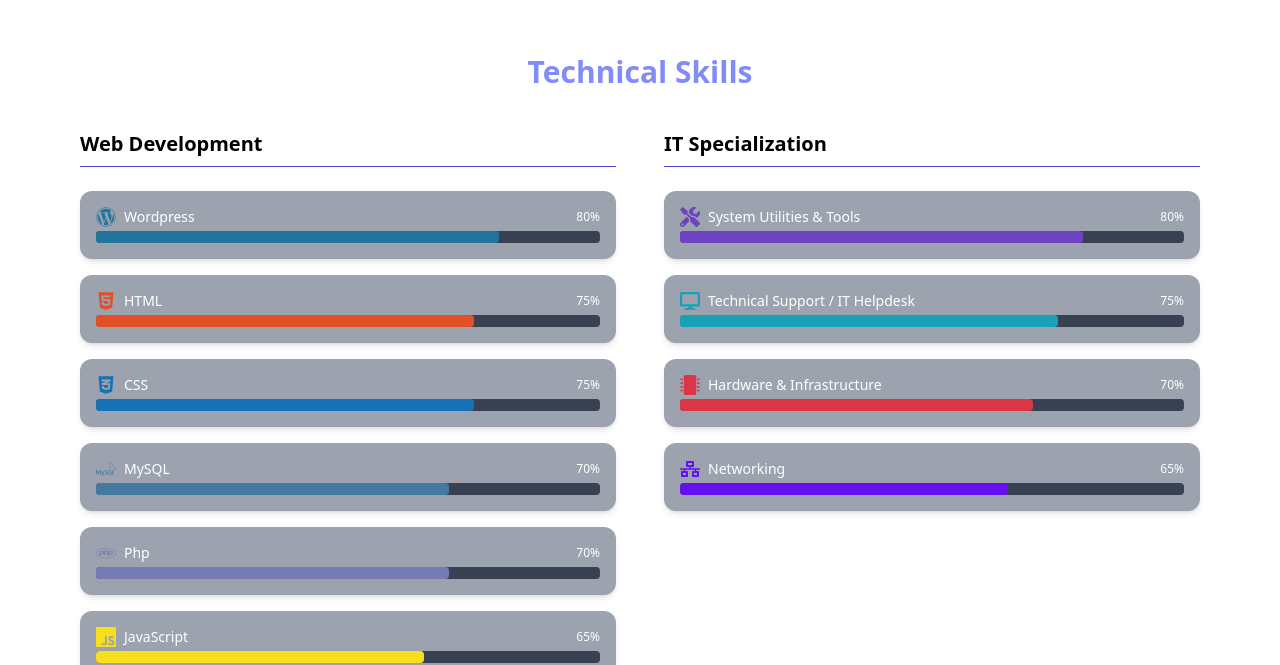
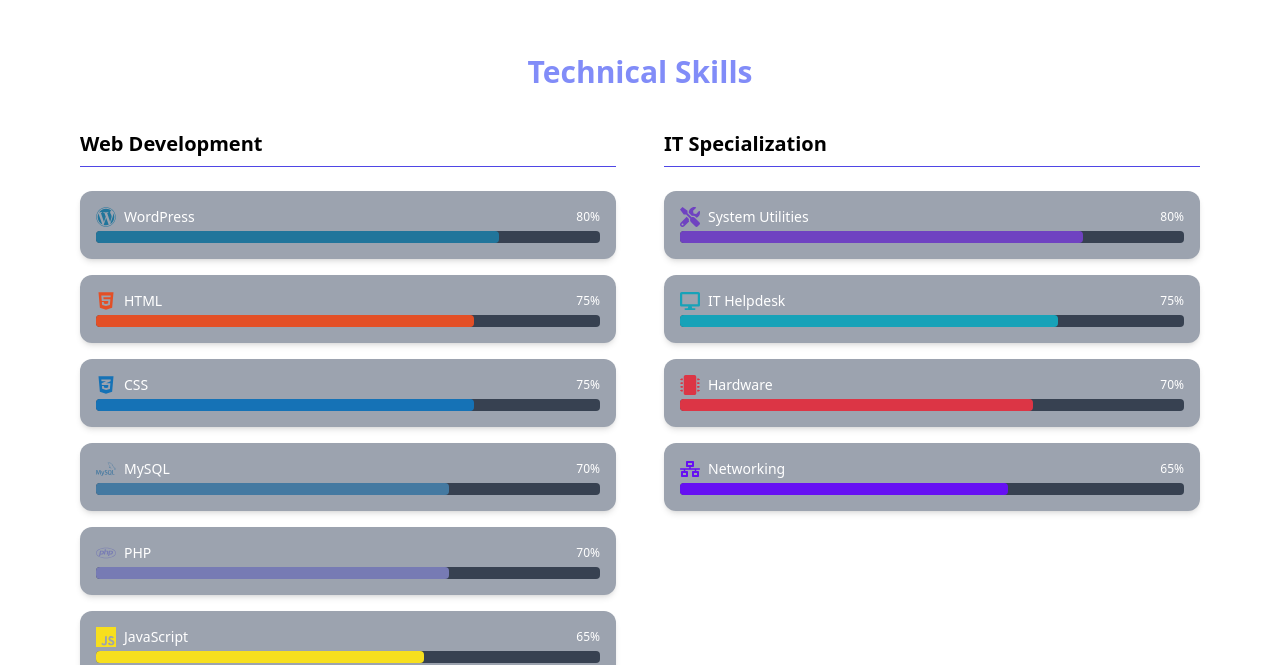
Before and after one commit to imnotpaul/My-Portfolio, a React (Vite) app: page / in a window 1280 px wide. Shown: the part 1498-2163 px from the top of the page. Built offline with nearby package versions, Linux system fonts and the light colour scheme.

Commit message:
initial commit

```diff
--- a/src/App.jsx
+++ b/src/App.jsx
@@ -1,3 +1,7 @@
+// Import React hooks and components
+import { useEffect, useState, Suspense } from "react";
+
+// Section/component imports
 import Navbar from "./components/Navbar";
 import LandingSection from "./components/LandingSection";
 import AboutSection from "./components/AboutSection";
@@ -7,12 +11,42 @@ import ExperienceSection from "./components/ExperienceSection";
 import EducationSection from "./components/EducationSection";
 import ContactSection from "./components/ContactSection";
 import Footer from "./components/Footer";
+import LoaderOverlay from "./components/LoaderOverlay";
 
 export default function App() {
+  const [isLoading, setIsLoading] = useState(true); // Control splash screen loading state
+
+  // Set dark/light theme on first render
+  useEffect(() => {
+    const savedTheme = localStorage.getItem("theme"); // Load theme preference from localStorage
+    const prefersDark = window.matchMedia("(prefers-color-scheme: dark)").matches; // Check system preference
+    const theme = savedTheme || (prefersDark ? "dark" : "light"); // Decide final theme
+
+    // Apply theme to HTML root
+    document.documentElement.classList.toggle("dark", theme === "dark");
+  }, []);
+
+  // Simulate loading splash screen delay
+  useEffect(() => {
+    const timer = setTimeout(() => setIsLoading(false), 2000); // 2 second delay
+    return () => clearTimeout(timer); // Cleanup timeout
+  }, []);
+
   return (
-    <div className="bg-white text-black dark:bg-gray-900 dark:text-white min-h-screen transition-colors duration-300">
+    // Root container with theming and transition
+    <div className="relative bg-white text-black dark:bg-gray-900 dark:text-white min-h-screen transition-colors duration-300">
+
+      {/* Splash screen overlay (e.g., animated loader) */}
+      <LoaderOverlay show={isLoading} />
+
+      {/* Main content shows only when loading is complete */}
+      {!isLoading && (
+        <>
           <Navbar />
+          {/* Main page content */}
           <main>
+            {/* Lazy load fallback for sections */}
+            <Suspense fallback={<div className="text-center py-8">Loading sections...</div>}>
               <LandingSection />
               <AboutSection />
               <SkillsSection />
@@ -20,8 +54,11 @@ export default function App() {
               <ExperienceSection />
               <EducationSection />
               <ContactSection />
+              <Footer />
+            </Suspense>
           </main>
-      <Footer />
+        </>
+      )}
     </div>
   );
 }
--- a/src/components/ContactSection.jsx
+++ b/src/components/ContactSection.jsx
@@ -131,7 +131,7 @@ export default function ContactSection() {
                     {/* Submit button */}
                     <button
                         type="submit"
-                        className="py-3 px-8 bg-indigo-600 hover:bg-indigo-700 dark:bg-indigo-500 dark:hover:bg-indigo-600 text-white rounded font-semibold transition-transform transform hover:scale-105 focus:scale-105 focus:outline-none mx-auto block"
+                        className="py-3 px-8 bg-indigo-500 hover:bg-indigo-600 dark:bg-indigo-500 dark:hover:bg-indigo-600 text-white rounded font-semibold transition-transform transform hover:scale-105 focus:scale-105 focus:outline-none mx-auto block"
                     >
                         Send Message
                     </button>
--- a/src/components/LandingSection.jsx
+++ b/src/components/LandingSection.jsx
@@ -47,6 +47,7 @@ export default function LandingSection() {
           src="/Profile 5.png"             // Profile picture path
           alt="Profile"                    // Accessibility alt text
           className="w-full h-full object-flex" // Fill container; adjust image display
+          draggable="false" // Disable dragging the image in browser
         />
       </motion.div>
 
--- a/src/components/LoaderOverlay.jsx
+++ b/src/components/LoaderOverlay.jsx
@@ -18,7 +18,7 @@ export default function LoaderOverlay({ show }) {
       {/* Main name text with large font, colored text, and a glowing drop shadow effect */}
       <h1 className="text-3xl font-bold text-indigo-400 dark:text-indigo-400 animate-pulse mb-1">
         {/* The first letter 'J' is styled separately with even bolder effects */}
-        <span className="relative inline-block text-4xl font-extrabold text-indigo-400 drop-shadow-[2px_2px_0px_#4f46e5]">
+        <span className="relative inline-block text-4xl font-extrabold">
           J
         </span>
         ohn Paul J. Litrero
--- a/src/components/Navbar.jsx
+++ b/src/components/Navbar.jsx
@@ -108,7 +108,7 @@ export default function Navbar() {
         <div className="fixed inset-0 z-[999] flex flex-col items-center justify-center bg-white dark:bg-gray-900 transition-opacity duration-500 animate-fade">
           <img src="/Jp.png" alt="Logo" className="w-16 h-16 mb-4 animate-spin-slow" />
           <h1 className="text-3xl font-bold text-indigo-400 dark:text-indigo-400 animate-pulse mb-1">
-            <span className="relative inline-block text-4xl font-extrabold text-indigo-400 drop-shadow-[2px_2px_0px_#4f46e5]">
+            <span className="relative inline-block text-4xl font-extrabold">
               J
             </span>ohn Paul J. Litrero
           </h1>
@@ -164,7 +164,7 @@ export default function Navbar() {
           {/* Brand / Name clickable with loader */}
           <div onClick={handleNameClick} className="flex items-center space-x-2 cursor-pointer hover:scale-105 transition-transform duration-300">
             <span className="font-bold text-2xl text-indigo-400">
-              <span className="relative inline-block text-4xl font-extrabold text-indigo-400 drop-shadow-[3px_3px_0px_#4f46e5]">J</span>ohn Paul J. Litrero
+              <span className="relative inline-block text-4xl font-extrabold">J</span>ohn Paul J. Litrero
             </span>
           </div>
 
--- a/src/components/SkillsSection.jsx
+++ b/src/components/SkillsSection.jsx
@@ -1,200 +1,42 @@
-// ================================
-// Importing necessary libraries
-// ================================
-import React from "react"; // Import React core library
-import { motion } from "framer-motion"; // Import motion component from Framer Motion for animation
+import React from "react";
+import { motion } from "framer-motion";
+import {
+  FaWordpress, FaHtml5, FaCss3Alt, FaPhp, FaJava,
+  FaNetworkWired, FaTools, FaDesktop, FaMicrochip
+} from "react-icons/fa";
+import { SiMysql, SiJavascript, SiCplusplus } from "react-icons/si";
 
-// Import various icons from react-icons
-import {
-  FaWordpress,       // WordPress icon
-  FaHtml5,           // HTML5 icon
-  FaCss3Alt,         // CSS3 icon
-  FaPhp,             // PHP icon
-  FaJava,            // Java icon
-  FaNetworkWired,    // Networking icon
-  FaTools,           // Tools/System Utilities icon
-  FaDesktop,         // IT Support/Desktop icon
-  FaMicrochip        // Hardware icon
-} from "react-icons/fa";
+// Skill data grouped for reusability
+const skillGroups = {
+  "Web Development": [
+    { name: "WordPress", level: 80, color: "#21759B", icon: <FaWordpress /> },
+    { name: "HTML", level: 75, color: "#E34F26", icon: <FaHtml5 /> },
+    { name: "CSS", level: 75, color: "#1572B6", icon: <FaCss3Alt /> },
+    { name: "MySQL", level: 70, color: "#4479A1", icon: <SiMysql /> },
+    { name: "PHP", level: 70, color: "#777BB4", icon: <FaPhp /> },
+    { name: "JavaScript", level: 65, color: "#F7DF1E", icon: <SiJavascript /> },
+    { name: "Java", level: 60, color: "#007396", icon: <FaJava /> },
+    { name: "C++", level: 55, color: "#00599C", icon: <SiCplusplus /> },
+  ],
+  "IT Specialization": [
+    { name: "System Utilities", level: 80, color: "#6f42c1", icon: <FaTools /> },
+    { name: "IT Helpdesk", level: 75, color: "#17a2b8", icon: <FaDesktop /> },
+    { name: "Hardware", level: 70, color: "#dc3545", icon: <FaMicrochip /> },
+    { name: "Networking", level: 65, color: "#6610f2", icon: <FaNetworkWired /> },
+  ],
+};
 
-import {
-  SiMysql,           // MySQL icon
-  SiJavascript,      // JavaScript icon
-  SiCplusplus        // C++ icon
-} from "react-icons/si";
-
-// ================================
-// Web Development Skills Array
-// Each object holds name, level, color, and icon
-// ================================
-const webDevSkills = [
-  {
-    name: "Wordpress",
-    level: 80,
-    color: "from-[#21759B] to-[#21759B]", // Color gradient (same start and end)
-    icon: <FaWordpress color="#21759B" size={20} />
-  },
-  {
-    name: "HTML",
-    level: 75,
-    color: "from-[#E34F26] to-[#E34F26]",
-    icon: <FaHtml5 color="#E34F26" size={20} />
-  },
-  {
-    name: "CSS",
-    level: 75,
-    color: "from-[#1572B6] to-[#1572B6]",
-    icon: <FaCss3Alt color="#1572B6" size={20} />
-  },
-  {
-    name: "MySQL",
-    level: 70,
-    color: "from-[#4479A1] to-[#4479A1]",
-    icon: <SiMysql color="#4479A1" size={20} />
-  },
-  {
-    name: "Php",
-    level: 70,
-    color: "from-[#777BB4] to-[#777BB4]",
-    icon: <FaPhp color="#777BB4" size={20} />
-  },
-  {
-    name: "JavaScript",
-    level: 65,
-    color: "from-[#F7DF1E] to-[#F7DF1E]",
-    icon: <SiJavascript color="#F7DF1E" size={20} />
-  },
-  {
-    name: "Java",
-    level: 60,
-    color: "from-[#007396] to-[#007396]",
-    icon: <FaJava color="#007396" size={20} />
-  },
-  {
-    name: "C++",
-    level: 55,
-    color: "from-[#00599C] to-[#00599C]",
-    icon: <SiCplusplus color="#00599C" size={20} />
-  },
-];
-
-// ================================
-// IT Specialization Skills Array
-// Same structure as webDevSkills
-// ================================
-const itSkills = [
-  {
-    name: "System Utilities & Tools",
-    level: 80,
-    color: "from-[#6f42c1] to-[#6f42c1]",
-    icon: <FaTools color="#6f42c1" size={20} />
-  },
-  {
-    name: "Technical Support / IT Helpdesk",
-    level: 75,
-    color: "from-[#17a2b8] to-[#17a2b8]",
-    icon: <FaDesktop color="#17a2b8" size={20} />
-  },
-  {
-    name: "Hardware & Infrastructure",
-    level: 70,
-    color: "from-[#dc3545] to-[#dc3545]",
-    icon: <FaMicrochip color="#dc3545" size={20} />
-  },
-  {
-    name: "Networking",
-    level: 65,
-    color: "from-[#6610f2] to-[#6610f2]",
-    icon: <FaNetworkWired color="#6610f2" size={20} />
-  },
-];
-
-// ================================
-// Functional Component: SkillsSection
-// Renders two categories of skills: Web Dev and IT
-// ================================
-export default function SkillsSection() {
-  return (
-    // Entire section container
-    <section
-      id="skills" // Used for anchor navigation (e.g., #skills)
-      className="max-w-6xl mx-auto px-4 py-16 mt-12" // Width + spacing
-    >
-      {/* Section title */}
-      <h2 className="text-3xl font-bold mb-10 text-indigo-400 text-center">
-        Technical Skills
-      </h2>
-
-      {/* Grid layout: single column on small screens, two columns on medium+ */}
-      <div className="grid grid-cols-1 md:grid-cols-2 gap-12">
-
-        {/* Left Column: Web Development Skills */}
-        <div>
-          {/* Subheading */}
-          <h3 className="text-xl font-semibold text-black dark:text-white mb-6 border-b border-indigo-600 pb-2">
-            Web Development
-          </h3>
-
-          {/* List of web dev skill bars */}
-          <div className="space-y-4">
-            {/* Loop through webDevSkills array */}
-            {webDevSkills.map(({ name, level, color, icon }) => (
-              <div
-                key={name} // Key for React rendering
-                className="bg-gray-400 dark:bg-white/5 backdrop-blur-md p-4 rounded-xl shadow-md hover:shadow-lg transition duration-300"
-              >
-                {/* Skill name with icon and percentage */}
-                <div className="flex justify-between mb-1 items-center">
-                  <span className="text-sm text-white flex items-center gap-2">
-                    {icon} {name}
-                  </span>
-                  <span className="text-xs text-white">{level}%</span>
+// Reusable skill bar
+const SkillBar = ({ name, level, color, icon }) => (
+  <div className="bg-gray-400 dark:bg-white/5 p-4 rounded-xl shadow-md hover:shadow-lg transition">
+    <div className="flex justify-between items-center mb-1 text-sm text-white">
+      <span className="flex items-center gap-2">{React.cloneElement(icon, { color, size: 20 })} {name}</span>
+      <span className="text-xs">{level}%</span>
     </div>
-
-                {/* Progress bar background */}
     <div className="w-full h-3 bg-gray-700 rounded">
-                  {/* Progress bar animation */}
       <motion.div
-                    className={`h-3 rounded bg-gradient-to-r ${color}`} // Dynamic gradient color
-                    initial={{ width: 0 }} // Start from 0% width
-                    whileInView={{ width: `${level}%` }} // Animate to actual level
-                    transition={{ duration: 1, ease: "easeInOut" }} // Animation config
-                    viewport={{ once: false, amount: 0.5 }} // Animate when 50% visible
-                  />
-                </div>
-              </div>
-            ))}
-          </div>
-        </div>
-
-        {/* Right Column: IT Specialization Skills */}
-        <div>
-          {/* Subheading */}
-          <h3 className="text-xl font-semibold text-black dark:text-white mb-6 border-b border-indigo-600 pb-2">
-            IT Specialization
-          </h3>
-
-          {/* List of IT skill bars */}
-          <div className="space-y-4">
-            {/* Loop through itSkills array */}
-            {itSkills.map(({ name, level, color, icon }) => (
-              <div
-                key={name}
-                className="bg-gray-400 dark:bg-white/5 backdrop-blur-md p-4 rounded-xl shadow-md hover:shadow-lg transition duration-300"
-              >
-                {/* Skill name and percentage */}
-                <div className="flex justify-between mb-1 items-center">
-                  <span className="text-sm text-white flex items-center gap-2">
-                    {icon} {name}
-                  </span>
-                  <span className="text-xs text-white">{level}%</span>
-                </div>
-
-                {/* Background of the progress bar */}
-                <div className="w-full h-3 bg-gray-700 rounded">
-                  {/* Animated progress bar using Framer Motion */}
-                  <motion.div
-                    className={`h-3 rounded bg-gradient-to-r ${color}`}
+        className="h-3 rounded"
+        style={{ background: `linear-gradient(to right, ${color}, ${color})` }}
         initial={{ width: 0 }}
         whileInView={{ width: `${level}%` }}
         transition={{ duration: 1, ease: "easeInOut" }}
@@ -202,10 +44,25 @@ export default function SkillsSection() {
       />
     </div>
   </div>
+);
+
+export default function SkillsSection() {
+  return (
+    <section id="skills" className="max-w-6xl mx-auto px-4 py-16 mt-12">
+      <h2 className="text-3xl font-bold mb-10 text-indigo-400 text-center">Technical Skills</h2>
+      <div className="grid grid-cols-1 md:grid-cols-2 gap-12">
+        {Object.entries(skillGroups).map(([groupName, skills]) => (
+          <div key={groupName}>
+            <h3 className="text-xl font-semibold text-black dark:text-white mb-6 border-b border-indigo-600 pb-2">
+              {groupName}
+            </h3>
+            <div className="space-y-4">
+              {skills.map(skill => (
+                <SkillBar key={skill.name} {...skill} />
               ))}
             </div>
           </div>
-
+        ))}
       </div>
     </section>
   );
```
Also changed, not shown: src/components/EducationSection.jsx (+37 -41 lines). Lines whose indentation alone changed are shown as unchanged.
